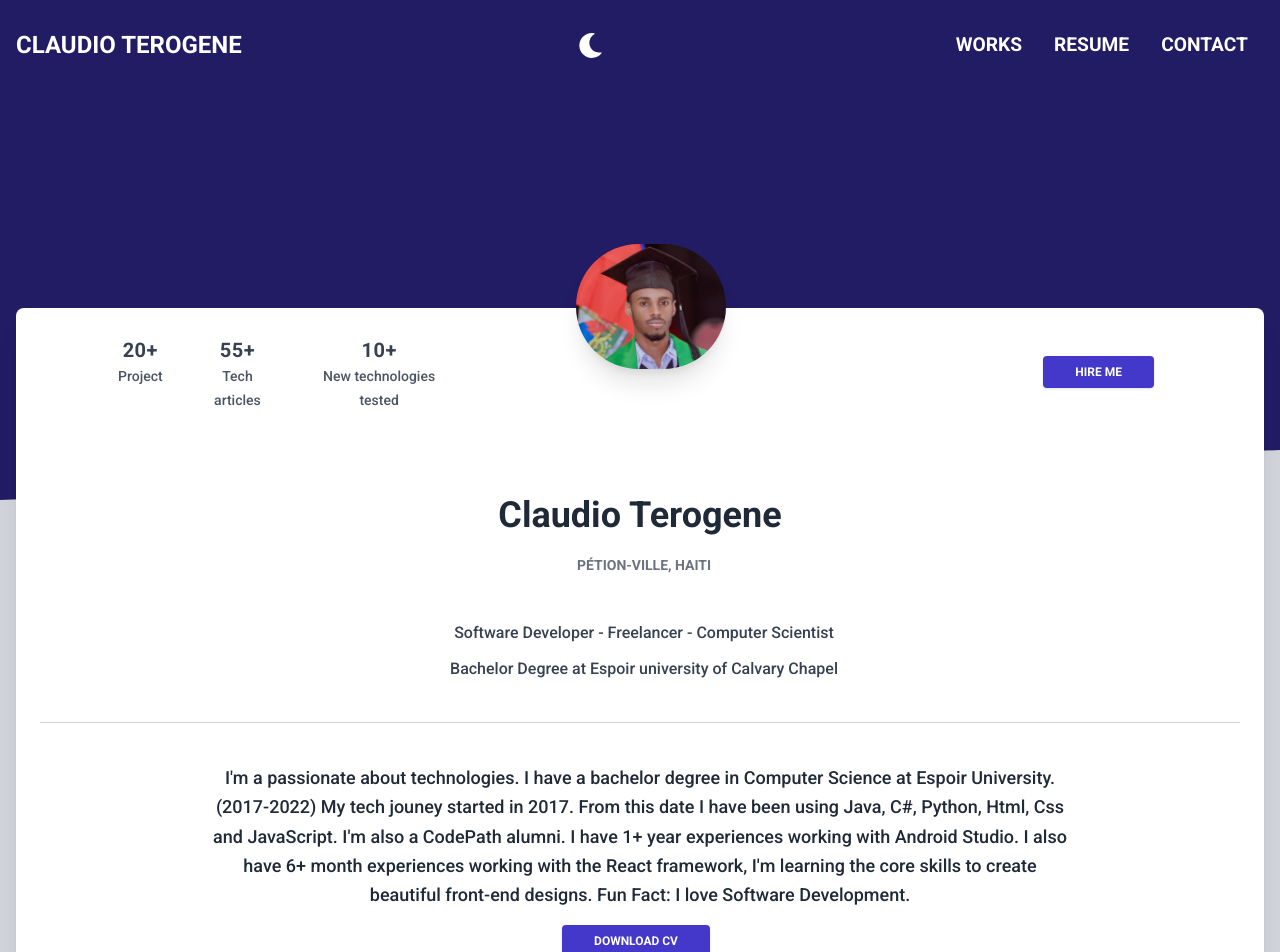
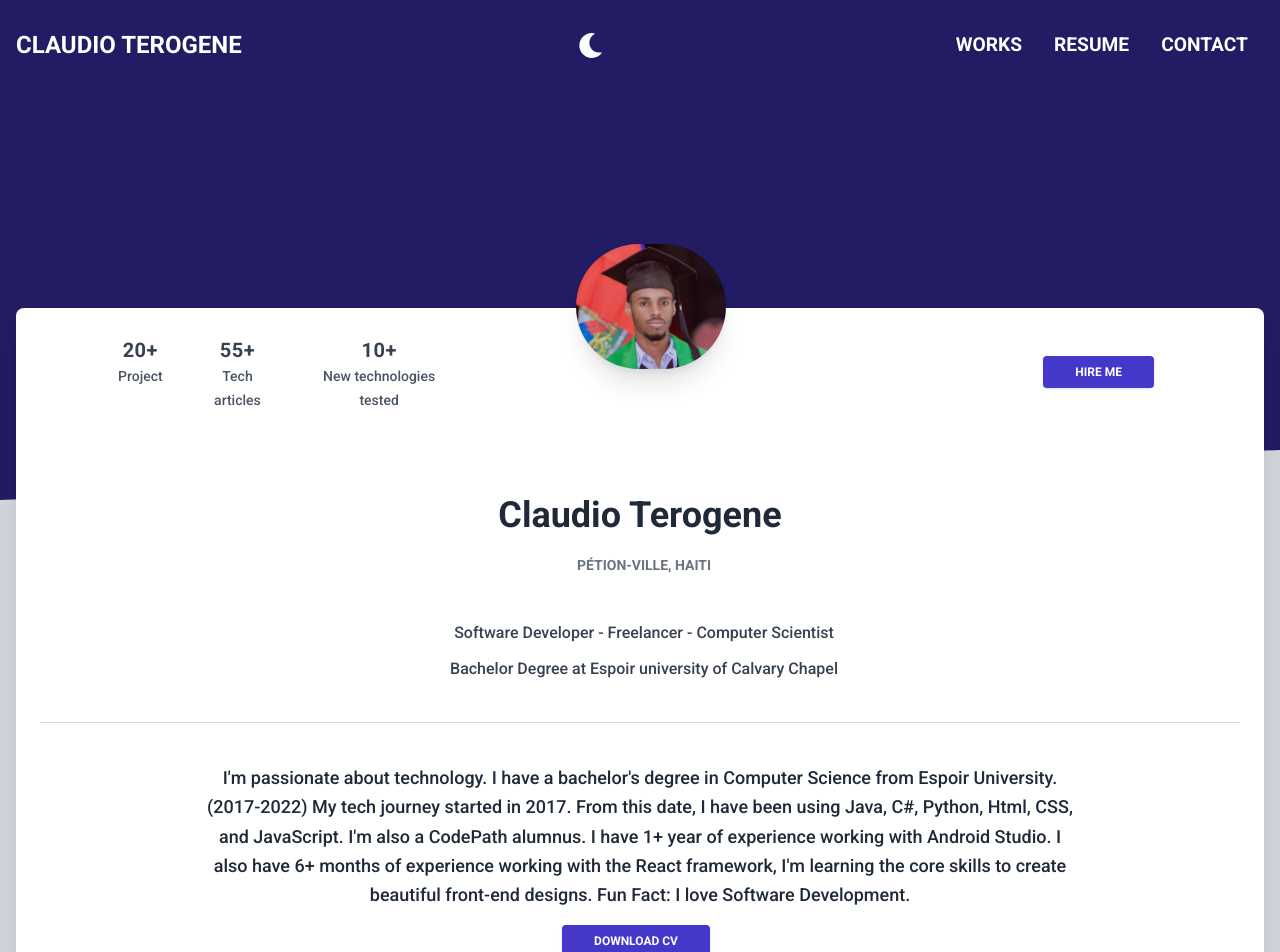
Before and after one commit to cterogene/cterogene-portfolio, a React (Create React App) app: page /about in a window 1280 px wide. Shown: the top 952 px of the page. Built offline with nearby package versions, Linux system fonts and the light colour scheme.

Commit message:
updated about text

```diff
--- a/src/components/Resume/Resume.js
+++ b/src/components/Resume/Resume.js
@@ -106,14 +106,11 @@ const Resume = () => {
                                     <div className="flex flex-wrap justify-center">
                                         <div className="w-full lg:w-9/12 px-4">
                                             <p className="mb-4 text-lg leading-relaxed text-gray-800 dark:text-gray-200">
-                                                I'm a passionate about technologies. I have a bachelor degree in Computer Science at Espoir University. (2017-2022)
-
-                                                My tech jouney started in 2017. From this date I have been using Java, C#, Python, Html, Css and JavaScript.
-
-                                                I'm also a CodePath alumni. I have 1+ year experiences working with Android Studio.
-
-                                                I also have 6+ month experiences working with the React framework, I'm learning the core skills to create beautiful front-end designs.
-                                                Fun Fact:  I love Software Development.
+                                            I'm passionate about technology. I have a bachelor's degree in Computer Science from Espoir University.
+                                            (2017-2022) My tech journey started in 2017. From this date, I have been using Java, C#, Python, Html, CSS, and JavaScript.
+                                            I'm also a CodePath alumnus. I have 1+ year of experience working with Android Studio.
+                                            I also have 6+ months of experience working with the React framework, I'm learning the core skills to create beautiful front-end designs.
+                                            Fun Fact: I love Software Development.
                                             </p>
 
                                             <a href={pdf} download ><button
```
